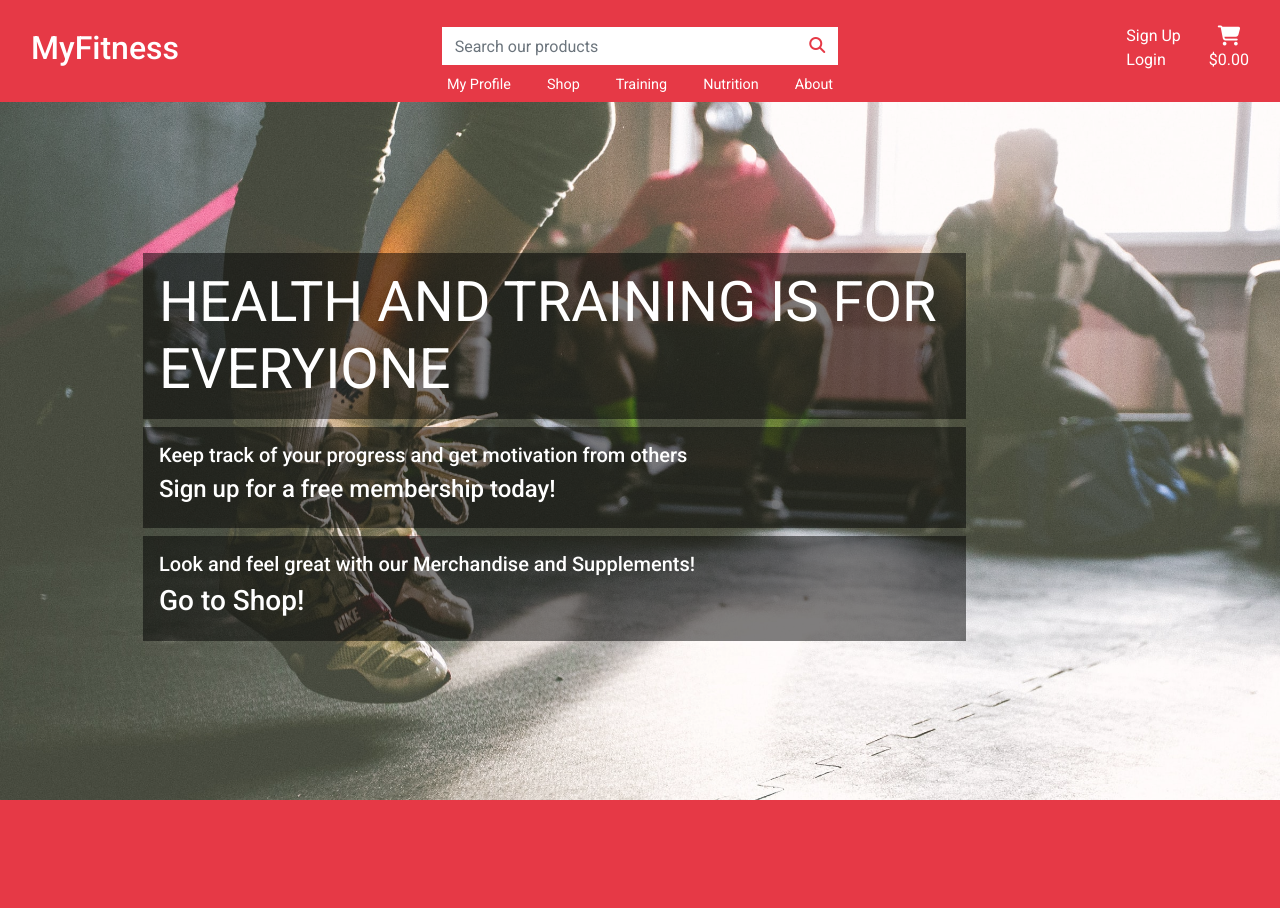
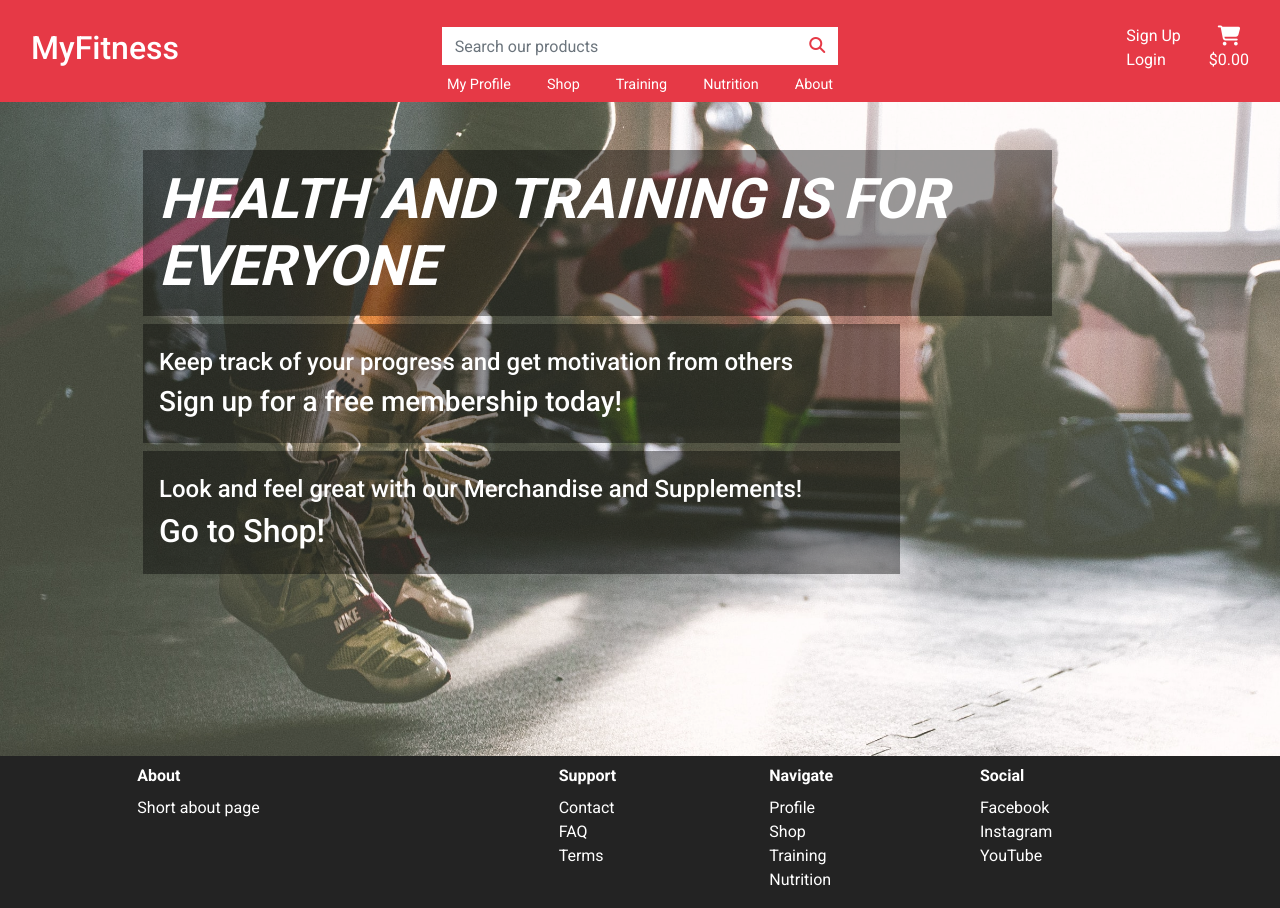
Before and after one commit to matsceder/fsfmp-mec-myfitness, a Django app: page / in a window 1280 px wide. Before the commit the page ends 800 px from the top, so only its background shows below. Run offline with Django 3.2, Linux system fonts and the light colour scheme; some libraries are stand-ins or nearby versions.

Commit message:
header and footer layout done. footer needs little content. links needs hrefs

```diff
--- a/home/templates/home/index.html
+++ b/home/templates/home/index.html
@@ -11,27 +11,27 @@
 
 {% block content %}
 
-    <div class="container h-100">
-        <div class="row h-100">
-            <div class="col-7 col-md-10 my-auto">
-                <h1 class="display-4 text-white text-uppercase black-box p-3">
-                    Health and training is for everyione
+    <div class="container container-index">
+        <div class="row">
+            <div class="col-11 my-5">
+                <h1 id="index-speakout" class="display-4 text-white text-uppercase black-box p-3">
+                    Health and training is for everyone
                 </h1>
-                <div class="my-2 black-box p-3">
-                    <h5 class="text-white">
+                <div class="my-2 black-box p-3 col-10">
+                    <h4 class="text-white my-2">
                         Keep track of your progress and get motivation from others
-                    </h5>
-                    <h4>
+                    </h4>
+                    <h3 class="my-2">
                         <a href="" class="index-link text-white">Sign up for a free membership today!</a>
+                    </h3>
+                </div>
+                <div class="my-2 black-box p-3 col-10">
+                    <h4 class="text-white my-2">
+                        Look and feel great with our Merchandise and Supplements!
                     </h4>
-                </div>
-                <div class="my-2 black-box p-3">
-                    <h5 class="text-white">
-                        Look and feel great with our Merchandise and Supplements!
-                    </h5>
-                    <h3>
+                    <h2 class="my-2">
                         <a href="" class="index-link text-white">Go to Shop!</a>
-                    </h3>
+                    </h2>
                 </div>
             </div>
         </div>
--- a/static/css/base.css
+++ b/static/css/base.css
@@ -24,7 +24,7 @@ body {
     font-family: 'Roboto', sans-serif;
     display: block;
     position: relative;
-    height: calc(100vh - 102px);
+    height: calc(100vh + 108px);
 }
 
 /* From CSS-tricks */
@@ -75,6 +75,27 @@ body::after {
 
 .index-link {
     /* från index - ta bort om inte används */
+}
+
+footer {
+    position: absolute;
+    width: 100%;
+    left: 0;
+    bottom: 0;
+}
+
+/*#bottom-nav {
+    height: 72px;
+    bottom: 0;
+    background-color: #232323;
+}*/
+
+#footer {
+    background-color: #232323;
+    height: 152px;
+    bottom: 0;
+    width: 100%;
+    overflow: hidden;
 }
 
 .btn-red {
@@ -151,10 +172,23 @@ body::after {
     .header-container {/* ANPASSA EVENTUELLT FÖR EGET BEHOV! */
         padding-top: 102px;
     }
+
+    .footer-container {
+        padding-top: 144px;
+    }
 }
 
 /* home/index template */
 
+.container-index {
+    display: block;
+}
+
 .black-box {
-    background-color: rgba(0, 0, 0, 0.5);
+    background-color: rgba(0, 0, 0, 0.4);
 }
+
+#index-speakout {
+    font-weight: 700;
+    font-style: italic;
+}
--- a/templates/base.html
+++ b/templates/base.html
@@ -118,6 +118,72 @@
         {% block content %}
         {% endblock %}
 
+        <div class="container footer-container">
+            <div class="row">
+                <div class="col"></div>
+            </div>
+        </div>
+
+        <footer class="container-fluid px-0 pt-auto">
+            <div id="bottom-nav" class="row d-md-none m-0">
+                <a href="#" class="col-3 text-white my-auto">
+                    <div class="text-center">
+                        <span class="icon"><i class="fas fa-user-circle"></i></span>
+                        <br>
+                        <span>Profile</span>
+                    </div>
+                </a>
+                <a href="#" class="col-3 text-white my-auto">
+                    <div class="text-center">
+                        <span class="icon"><i class="fas fa-store"></i></span>
+                        <br>
+                        <span>Shop</span>
+                    </div>
+                </a>
+                <a href="#" class="col-3 text-white my-auto">
+                    <div class="text-center">
+                        <span class="icon"><i class="fas fa-dumbbell"></i></span>
+                        <br>
+                        <span>Training</span>
+                    </div>
+                </a>
+                <a href="#" class="col-3 text-white my-auto">
+                    <div class="text-center">
+                        <span class="icon"><i class="fas fa-apple-alt"></i></span>
+                        <br>
+                        <span>Nutrition</span>
+                    </div>
+                </a>
+            </div>
+            <div id="footer" class="row m-0 p-2">
+                <div class="col-4 offset-1 text-white pl-4">
+                    <p class="mb-2"><strong>About</strong></p>
+                    <p class="m-0">
+                        Short about page
+                    </p>
+                </div>
+                <div class="col-2 text-white pl-4">
+                    <p class="mb-2"><strong>Support</strong></p>
+                    <p class="m-0">Contact</p>
+                    <p class="m-0">FAQ</p>
+                    <p class="m-0">Terms</p>
+                </div>
+                <div class="col-2 text-white pl-4">
+                    <p class="mb-2"><strong>Navigate</strong></p>
+                    <p class="m-0">Profile</p>
+                    <p class="m-0">Shop</p>
+                    <p class="m-0">Training</p>
+                    <p class="m-0">Nutrition</p>
+                </div>
+                <div class="col-2 text-white pl-4">
+                    <p class="mb-2"><strong>Social</strong></p>
+                    <p class="m-0">Facebook</p>
+                    <p class="m-0">Instagram</p>
+                    <p class="m-0">YouTube</p>
+                </div>
+            </div>
+        </footer>
+
         {% block postloadjs %}
         {% endblock %}
 
```
